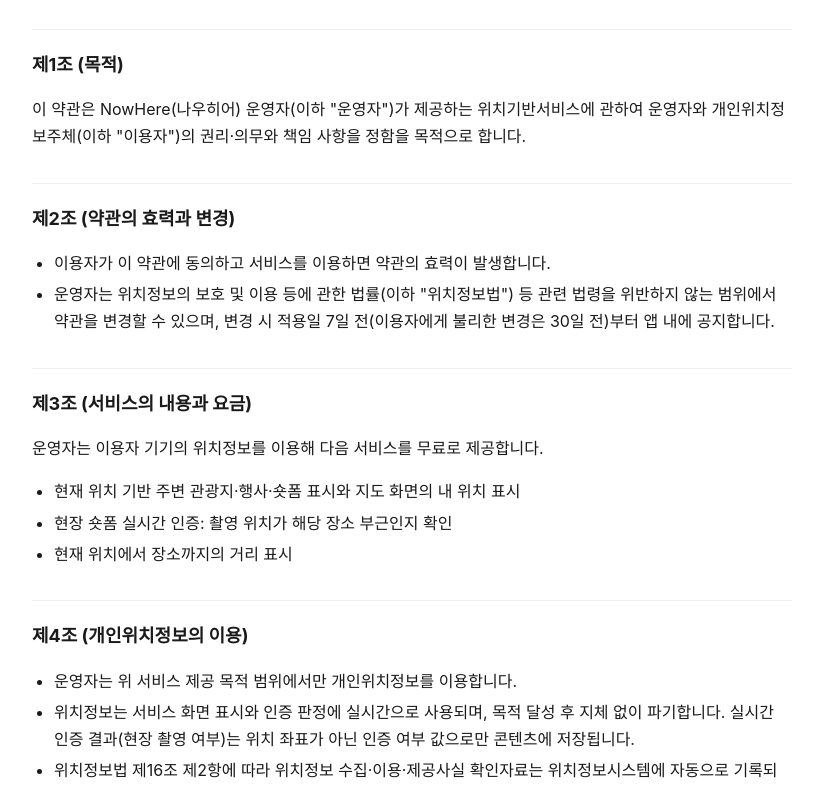
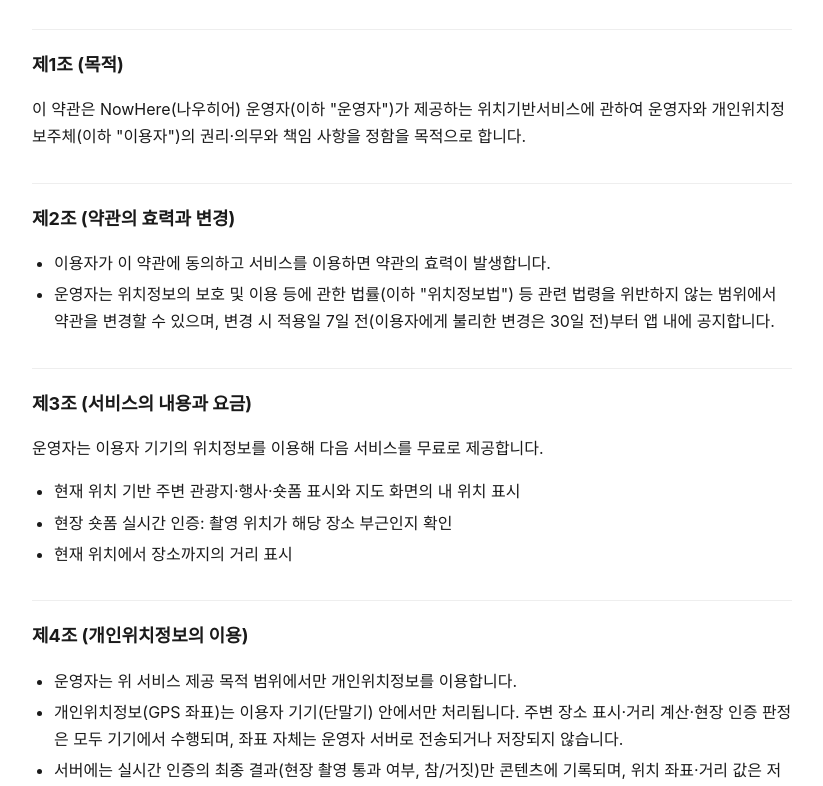
Before and after one commit to hastyworld/NowHere-docs, a plain HTML site: page location.html in a window 1280 px wide. Shown: the part 166-952 px from the top of the page, without its empty margins (228-1051 px from the left). Drawn offline with Linux system fonts and the light colour scheme.

Commit message:
docs: 위치약관 제4조 — 좌표 단말기 내 처리·서버 미전송 명시

```diff
--- a/location.html
+++ b/location.html
@@ -31,7 +31,7 @@
 <p>운영자는 이용자 기기의 위치정보를 이용해 다음 서비스를 무료로 제공합니다.</p>
 <ul><li>현재 위치 기반 주변 관광지·행사·숏폼 표시와 지도 화면의 내 위치 표시</li><li>현장 숏폼 실시간 인증: 촬영 위치가 해당 장소 부근인지 확인</li><li>현재 위치에서 장소까지의 거리 표시</li></ul>
 <h2>제4조 (개인위치정보의 이용)</h2>
-<ul><li>운영자는 위 서비스 제공 목적 범위에서만 개인위치정보를 이용합니다.</li><li>위치정보는 서비스 화면 표시와 인증 판정에 실시간으로 사용되며, 목적 달성 후 지체 없이 파기합니다. 실시간 인증 결과(현장 촬영 여부)는 위치 좌표가 아닌 인증 여부 값으로만 콘텐츠에 저장됩니다.</li><li>위치정보법 제16조 제2항에 따라 위치정보 수집·이용·제공사실 확인자료는 위치정보시스템에 자동으로 기록되며 6개월 이상 보존합니다.</li></ul>
+<ul><li>운영자는 위 서비스 제공 목적 범위에서만 개인위치정보를 이용합니다.</li><li>개인위치정보(GPS 좌표)는 이용자 기기(단말기) 안에서만 처리됩니다. 주변 장소 표시·거리 계산·현장 인증 판정은 모두 기기에서 수행되며, 좌표 자체는 운영자 서버로 전송되거나 저장되지 않습니다.</li><li>서버에는 실시간 인증의 최종 결과(현장 촬영 통과 여부, 참/거짓)만 콘텐츠에 기록되며, 위치 좌표·거리 값은 저장하지 않습니다.</li><li>위치정보법 제16조 제2항에 따라 위치정보 수집·이용·제공사실 확인자료는 위치정보시스템에 자동으로 기록되며 6개월 이상 보존합니다.</li></ul>
 <h2>제5조 (개인위치정보의 제3자 제공)</h2>
 <ul><li>운영자는 이용자의 동의 없이 개인위치정보를 제3자에게 제공하지 않습니다.</li><li>이용자가 지정하는 제3자에게 제공하는 서비스를 하는 경우, 매회 제공할 때마다 제공받는 자, 제공 일시와 목적을 이용자에게 즉시 알립니다.</li></ul>
 <h2>제6조 (이용자의 권리)</h2>
```
